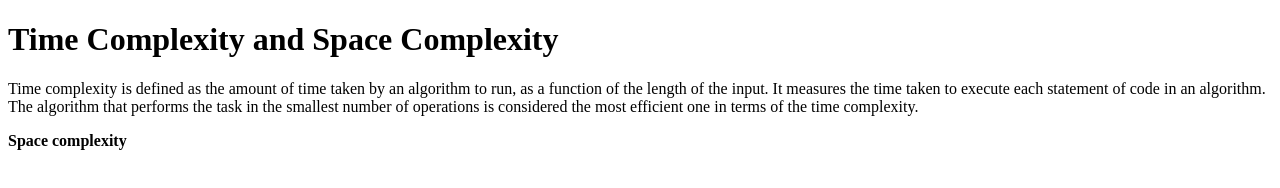
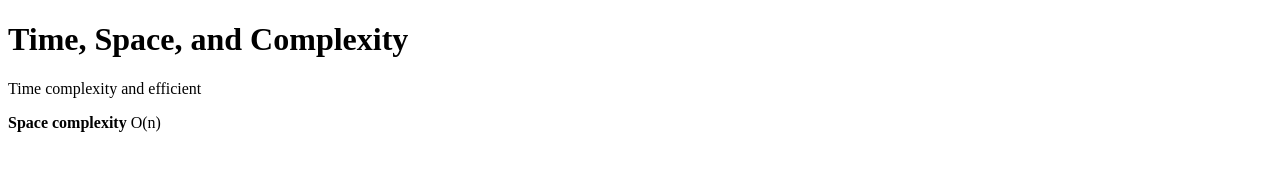
Before and after one commit to acciojob/time-and-space-complexity-adarsh1511, a website: page main.html in a window 1280 px wide. Drawn offline with Linux system fonts and the light colour scheme.

Commit message:
created a submission

```diff
--- a/main.html
+++ b/main.html
@@ -12,9 +12,9 @@
     <script type="text/javascript" src="./script.js"> </script>
 
 
-<h1> Time Complexity and Space Complexity </h1>
-	<p> Time complexity is defined as the amount of time taken by an algorithm to run, as a function of the length of the input. It measures the time taken to execute each statement of code in an algorithm. The algorithm that performs the task in the smallest number of operations is considered the most efficient one in terms of the time complexity.</p>
-	<p> <b>Space complexity </b></p>
+<h1> Time, Space, and Complexity </h1>
+	<p> Time complexity and efficient</p>
+	<p> <b>Space complexity</b> O(n)</p>
 </body>
 
 </html>
```
